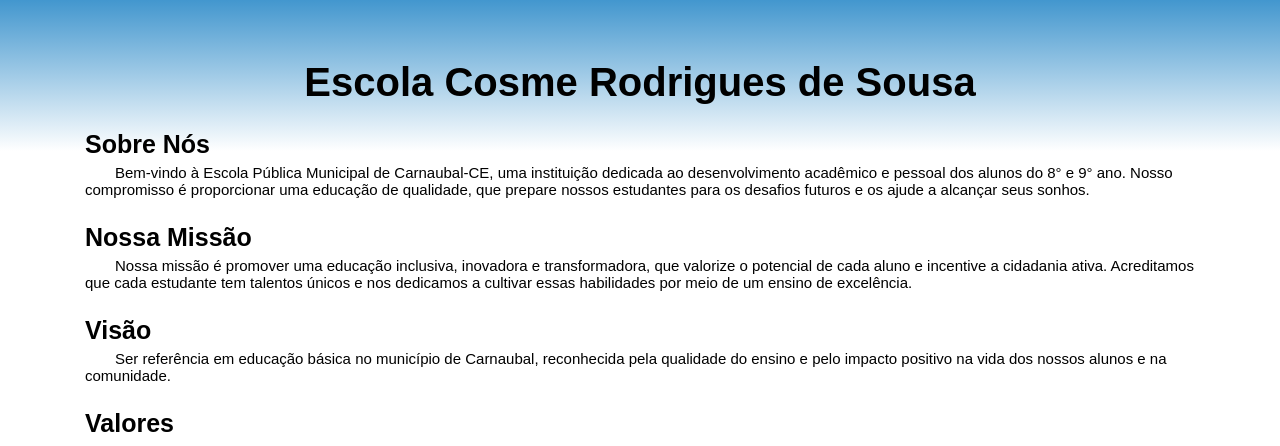
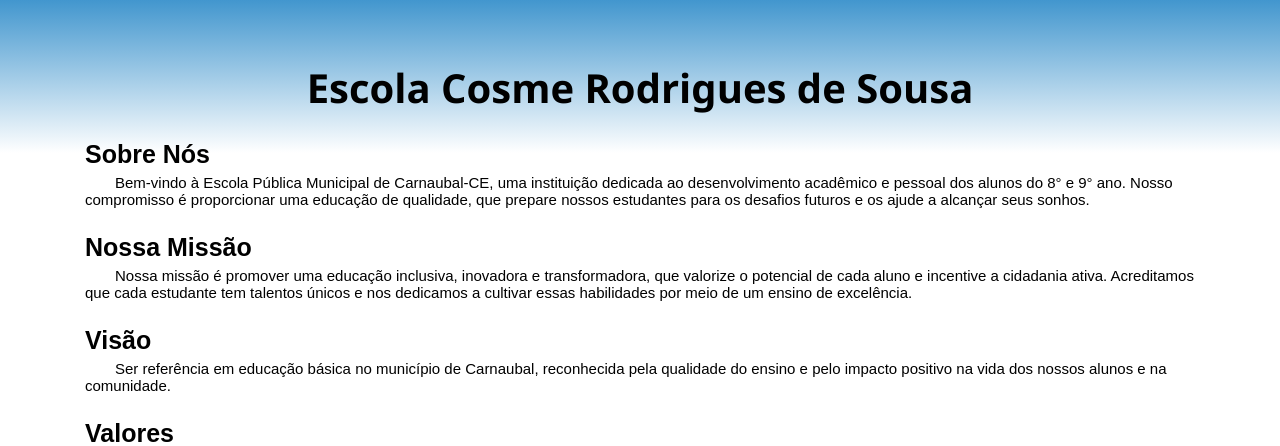
Before and after one commit to Lucas-Espindola-dev/Escola_Cosme_Rodrigues, a Django app: page / in a window 1280 px wide. Shown: the part 50-496 px from the top of the page. Run offline with Django 5.2, Linux system fonts and the light colour scheme.

```diff
--- a/static/css/styles.css
+++ b/static/css/styles.css
@@ -64,6 +64,7 @@ nav ul li a {
     text-align: center;
     padding-top: 3rem;
     padding-bottom: 1rem;
+    font-family:'Segoe UI', Tahoma, Geneva, Verdana, sans-serif
 }
 
 .sobre_nos {
```
